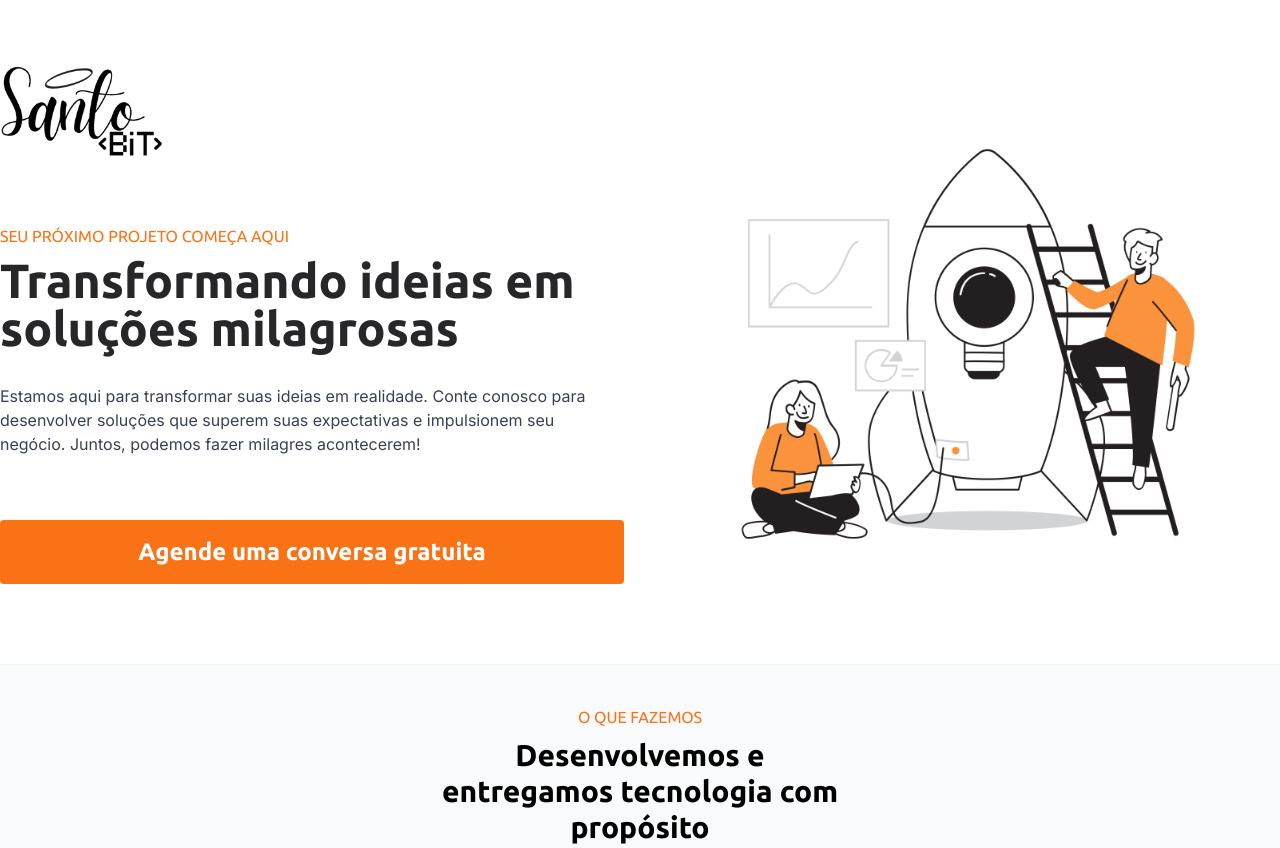
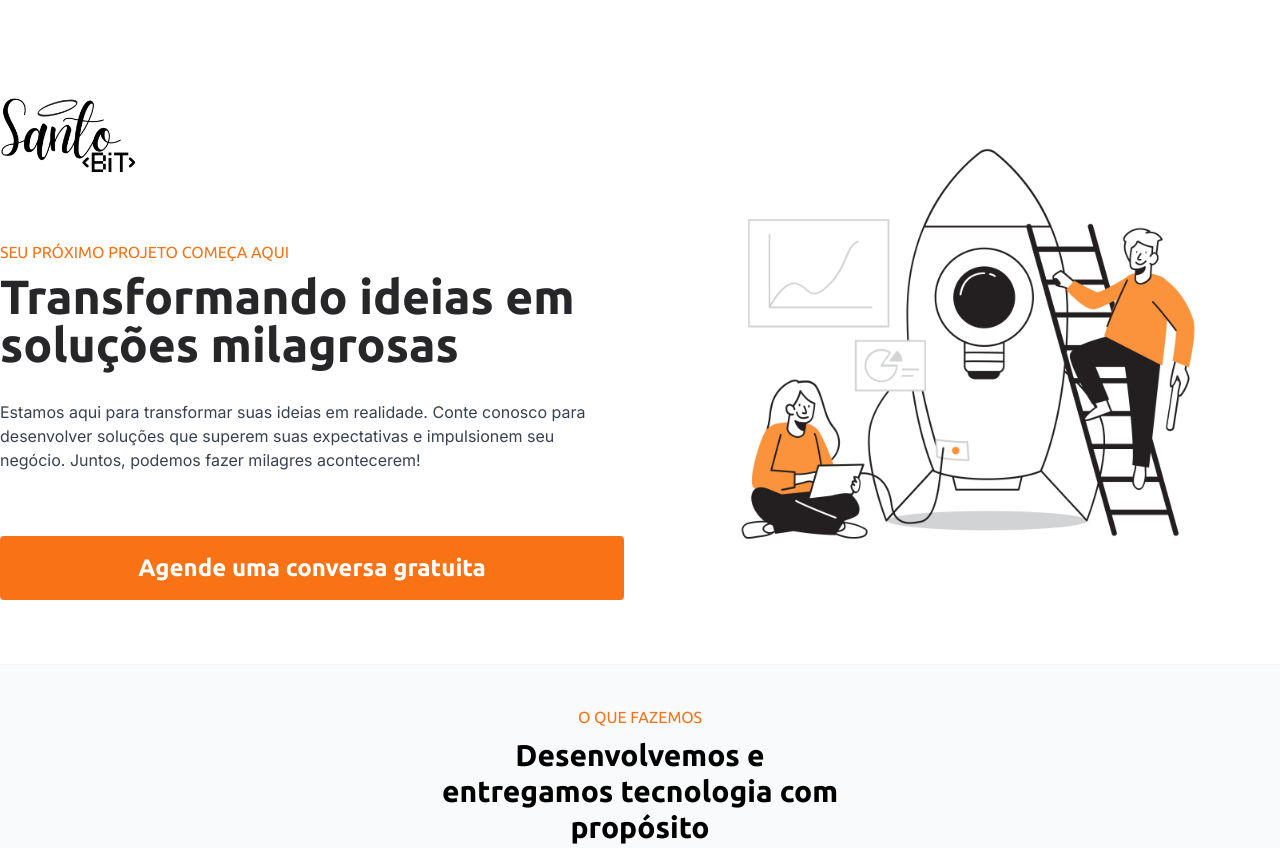
Before and after one commit to santobit/santobit.github.io, a website: page index.html in a window 1280 px wide. Shown: the top 848 px of the page. Drawn offline with Linux system fonts and the light colour scheme.

Commit message:
feat: logo size

```diff
--- a/index.html
+++ b/index.html
@@ -20,10 +20,12 @@
                 <div
                     class="container mx-auto pt-8 flex flex-col lg:flex-row gap-8 px-4 md:px-0"
                 >
-                    <div class="flex-1 flex flex-col gap-16 pt-8">
+                    <div
+                        class="flex-1 flex flex-col gap-8 md:gap-16 pt-8 md:pt-16"
+                    >
                         <div>
                             <img
-                                class="size-24 w-auto"
+                                class="size-20 w-auto"
                                 src="/assets/logo.png"
                                 alt="Santo Bit"
                             />
--- a/tailwind.css
+++ b/tailwind.css
@@ -1,6 +1,6 @@
 /*
 Theme Name: Santo Bit Theme
-Version: 0.6
+Version: 0.7
 */
 
 @tailwind base;
```
Also changed, not shown: theme/style.css.
